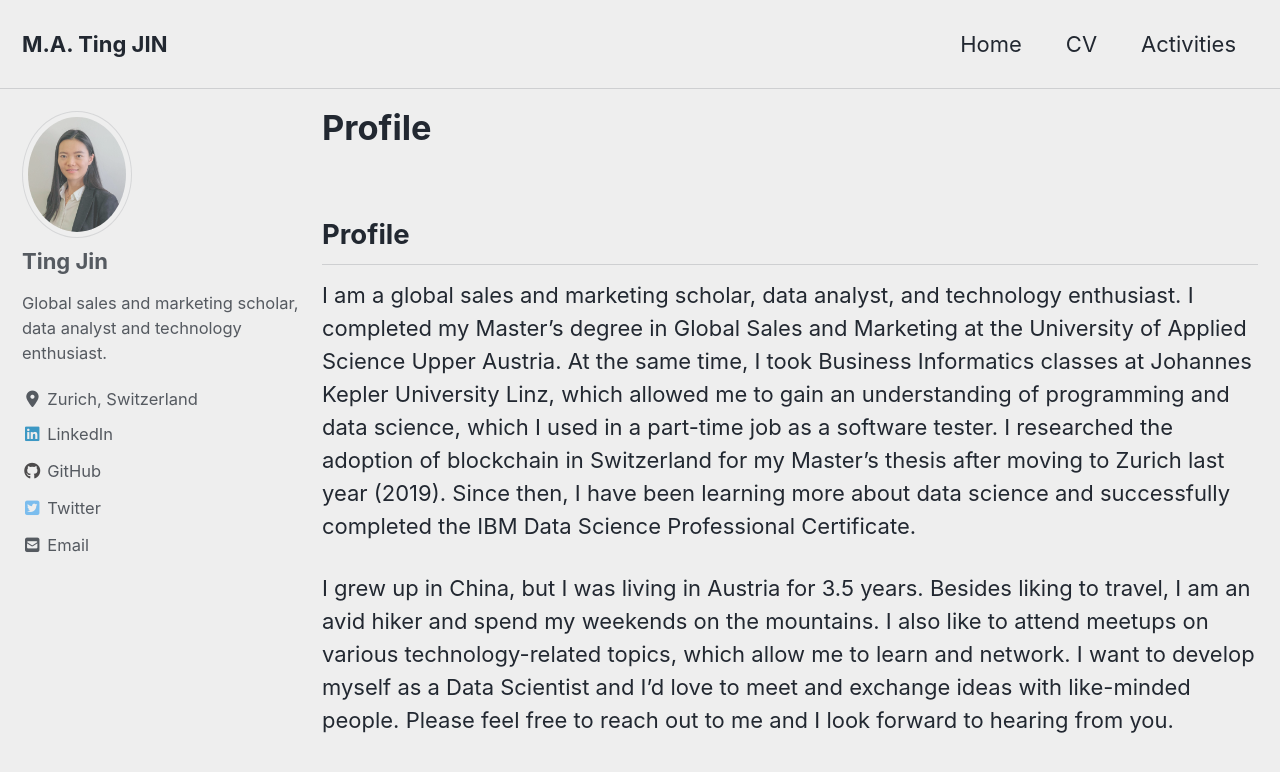
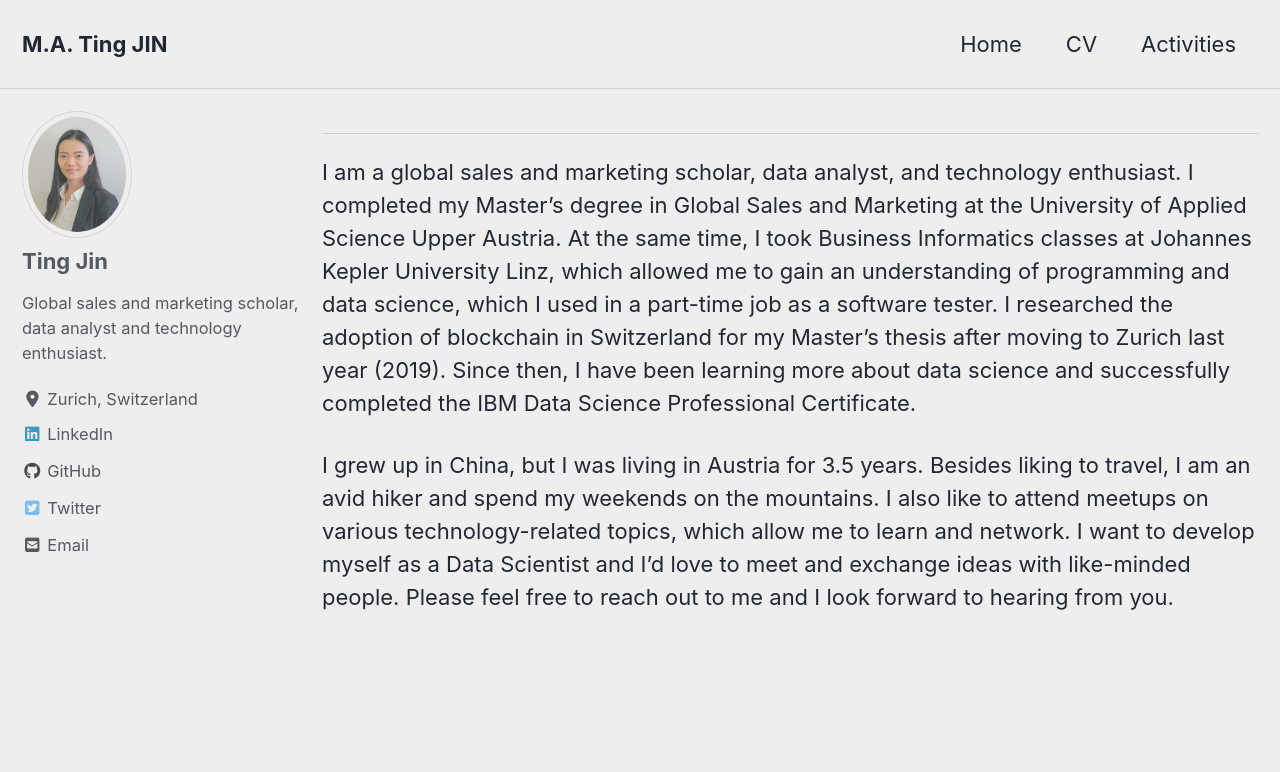
Before and after one commit to TingRigger/TingJin, a Jekyll site: the page built from index.md, in a window 1280 px wide and 900 px high. Shown: the top 772 px of the window. Built offline with Jekyll 4.4.1, drawn with Linux system fonts in a browser that asks for light colours; cached includes are drawn as plain includes; nearby versions of some CDN libraries; our own code applies the rules of GitHub Pages for plain Markdown files.

Commit message:
Update index.md

```diff
--- a/index.md
+++ b/index.md
@@ -5,7 +5,6 @@ author_profile: true
 classes: wide
 ---
 
-<b>Profile</b>
 ---
 I am a global sales and marketing scholar, data analyst, and technology enthusiast. I completed my Master's degree in Global Sales and Marketing at the University of Applied Science Upper Austria. At the same time, I took Business Informatics classes at Johannes Kepler University Linz, which allowed me to gain an understanding of programming and data science, which I used in a part-time job as a software tester. I researched the adoption of blockchain in Switzerland for my Master's thesis after moving to Zurich last year (2019). Since then, I have been learning more about data science and successfully completed the IBM Data Science Professional Certificate.
 
```
